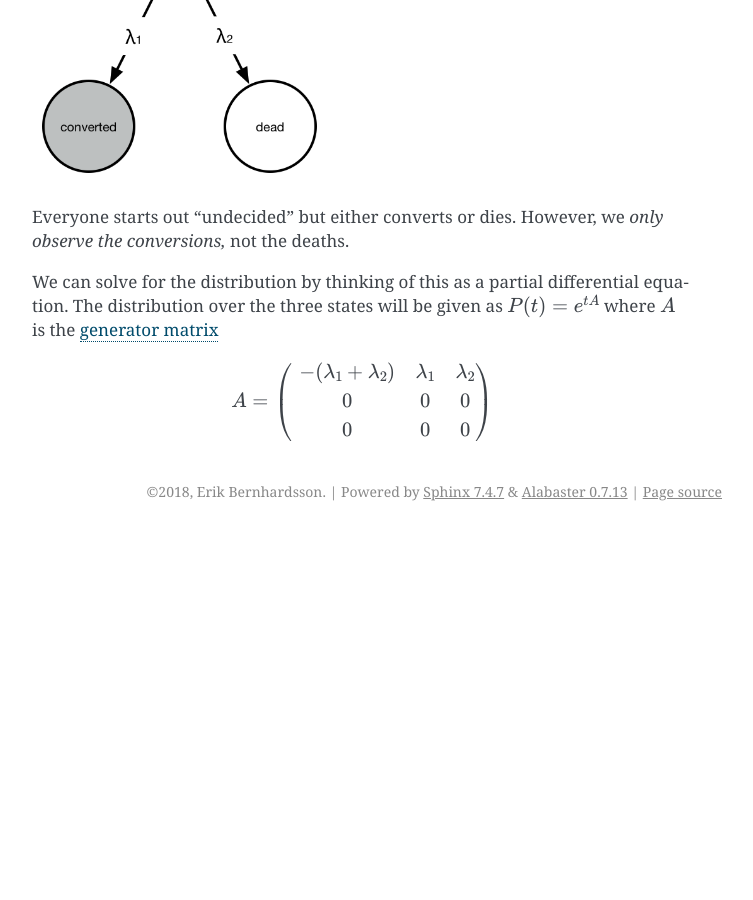
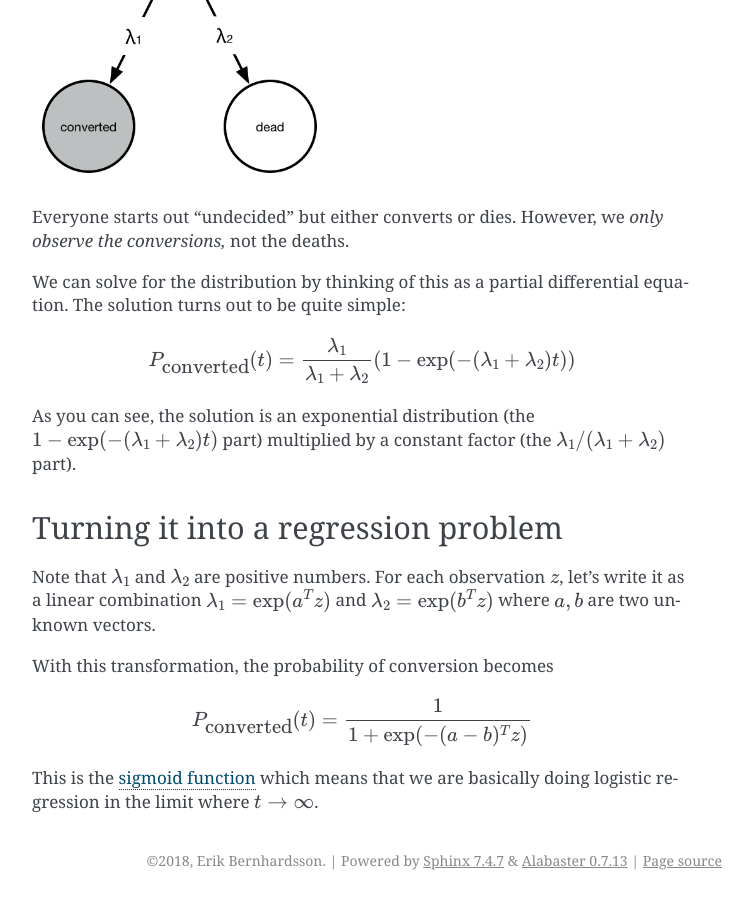
Before and after one commit to better/convoys, a Sphinx documentation site: the page built from docs/motivation.rst, in a window 1280 px wide and 900 px high, scrolled down 1234 px. Shown: the whole window, without its empty margins (388-1141 px from the left). Built offline with Sphinx 7.4.7, drawn with Linux system fonts in a browser that asks for light colours; the version number is read from the project's files by our own code; before the commit the page ends 1765 px from its top, so only the background shows below that; some of the changed text lies outside the part shown.

Commit message:
simplify and expand

```diff
--- a/docs/motivation.rst
+++ b/docs/motivation.rst
@@ -20,13 +20,21 @@ A simple toy problem also demonstrates why we would expect to get a time-depende
 
 Everyone starts out "undecided" but either converts or dies. However, we *only observe the conversions,* not the deaths.
 
-We can solve for the distribution by thinking of this as a partial differential equation. The distribution over the three states will be given as :math:`P(t) = e^{tA}` where :math:`A` is the `generator matrix <https://en.wikipedia.org/wiki/Transition_rate_matrix>`_
+We can solve for the distribution by thinking of this as a partial differential equation. The solution turns out to be quite simple:
 
 .. math::
-   A = \left( {
-   \begin{array}{ccc}
-   -(\lambda_1 + \lambda_2) & \lambda_1 & \lambda_2 \\
-   0 & 0 & 0 \\
-   0 & 0 & 0
-   \end{array}
-   } \right)
+   P_{\mbox{converted}}(t) = \frac{\lambda_1}{\lambda_1 + \lambda_2}(1 - \exp(-(\lambda_1 + \lambda_2)t))
+
+As you can see, the solution is an exponential distribution (the :math:`1 - \exp(-(\lambda_1 + \lambda_2)t)` part) multiplied by a constant factor (the :math:`\lambda_1/(\lambda_1 + \lambda_2)` part).
+
+Turning it into a regression problem
+------------------------------------
+
+Note that :math:`\lambda_1` and :math:`\lambda_2` are positive numbers. For each observation :math:`z`, let's write it as a linear combination :math:`\lambda_1 = \exp(a^Tz)` and :math:`\lambda_2 = \exp(b^Tz)` where :math:`a, b` are two unknown vectors.
+
+With this transformation, the probability of conversion becomes
+
+.. math::
+   P_{\mbox{converted}}(t) = \frac{1}{1 + \exp(-(a-b)^Tz)}
+
+This is the `sigmoid function <https://en.wikipedia.org/wiki/Sigmoid_function>`_ which means that we are basically doing logistic regression in the limit where :math:`t \rightarrow \infty`.
```
